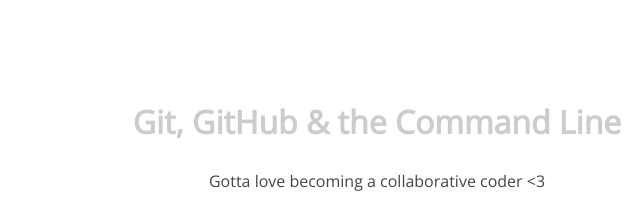
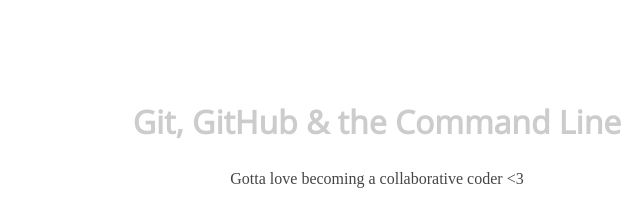
Before and after one commit to ElizaForCode/105-project, a plain HTML site: page index.html in a window 1280 px wide. Shown: the top 201 px of the page, 263-903 px from the left. Drawn offline with nearby package versions, Linux system fonts and the light colour scheme.

Commit message:
changed p font

```diff
--- a/css/style.css
+++ b/css/style.css
@@ -12,5 +12,5 @@
 	color:#ccc; font-weight: bold;
 }
 section p {
-	font: 16px 'Open Sans';
+/*	font: 16px 'Open Sans';*/
 }
```
